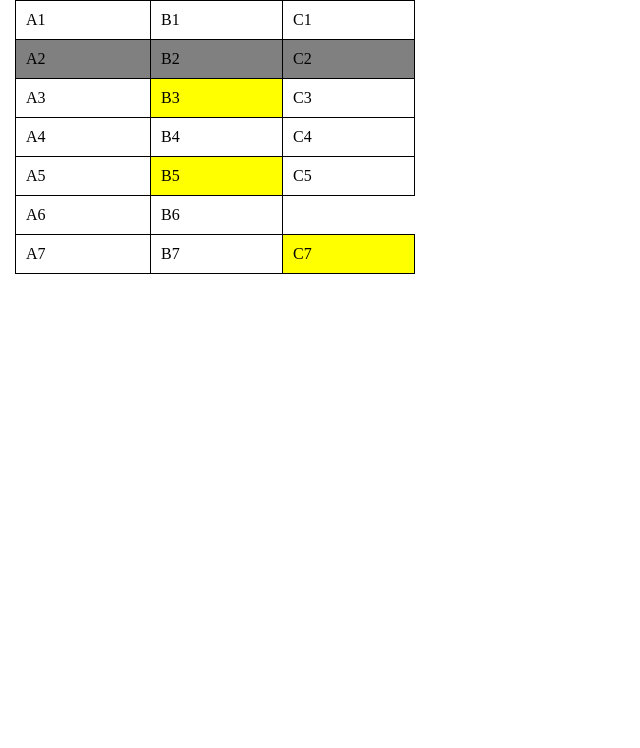
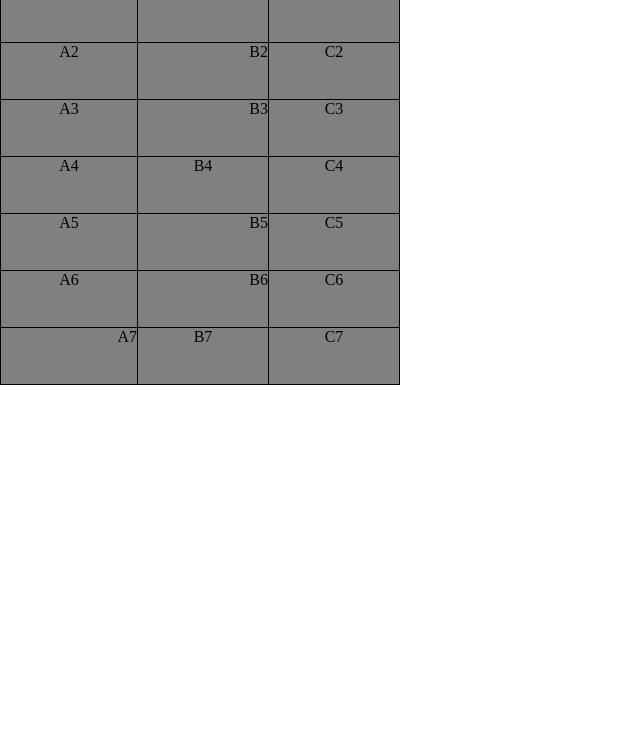
Before and after one commit to eduardodev145/HTML-CSS, a plain HTML site: page Exercicios/ex021/tabela01.html in a window 1280 px wide. Shown: the part 52-800 px from the top of the page, without its empty margins (0-640 px from the left). Drawn offline with Linux system fonts and the light colour scheme.

Commit message:
criei tabela 001

```diff
--- a/Exercicios/ex021/tabela01.html
+++ b/Exercicios/ex021/tabela01.html
@@ -11,28 +11,30 @@
         }
         table{
             width: 400px;
+            height: 400px;
             border-collapse: collapse;
-            margin-top: 15px;
-            margin-left: 15px;
+
 
 
         }
-        tr.linha{
+        tr{
             background-color: gray;
 
         }
 
         td{
             border: 1px solid black;
-            padding: 10px;
+            text-align: center;
+            vertical-align: top;
 
 
 
         }
+        td.numero{
+            text-align: right;
+        }
 
-        td.dado{
-            background-color: yellow;
-        }
+
 
 
     </style>
@@ -49,18 +51,18 @@
         <tr>
             <td>A1</td>
             <td>B1</td>
-            <td>C1</td>
+            <td class="numero">C1</td>
         </tr>
 
-        <tr class="linha">
+        <tr>
             <td>A2</td>
-            <td>B2</td>
+            <td class="numero">B2</td>
             <td>C2</td>
         </tr>
 
         <tr>
             <td>A3</td>
-            <td class="dado">B3</td>
+            <td class="numero">B3</td>
             <td>C3</td>
         </tr>
 
@@ -72,19 +74,20 @@
 
         <tr>
             <td>A5</td>
-            <td class="dado">B5</td>
+            <td class="numero">B5</td>
             <td>C5</td>
         </tr>
 
         <tr>
             <td>A6</td>
-            <td>B6</td>
+            <td class="numero">B6</td>
+            <td>C6</td>
         </tr>
 
         <tr>
-            <td>A7</td>
+            <td class="numero">A7</td>
             <td>B7</td>
-            <td class="dado">C7</td>
+            <td>C7</td>
         </tr>
     </table>
 
```
